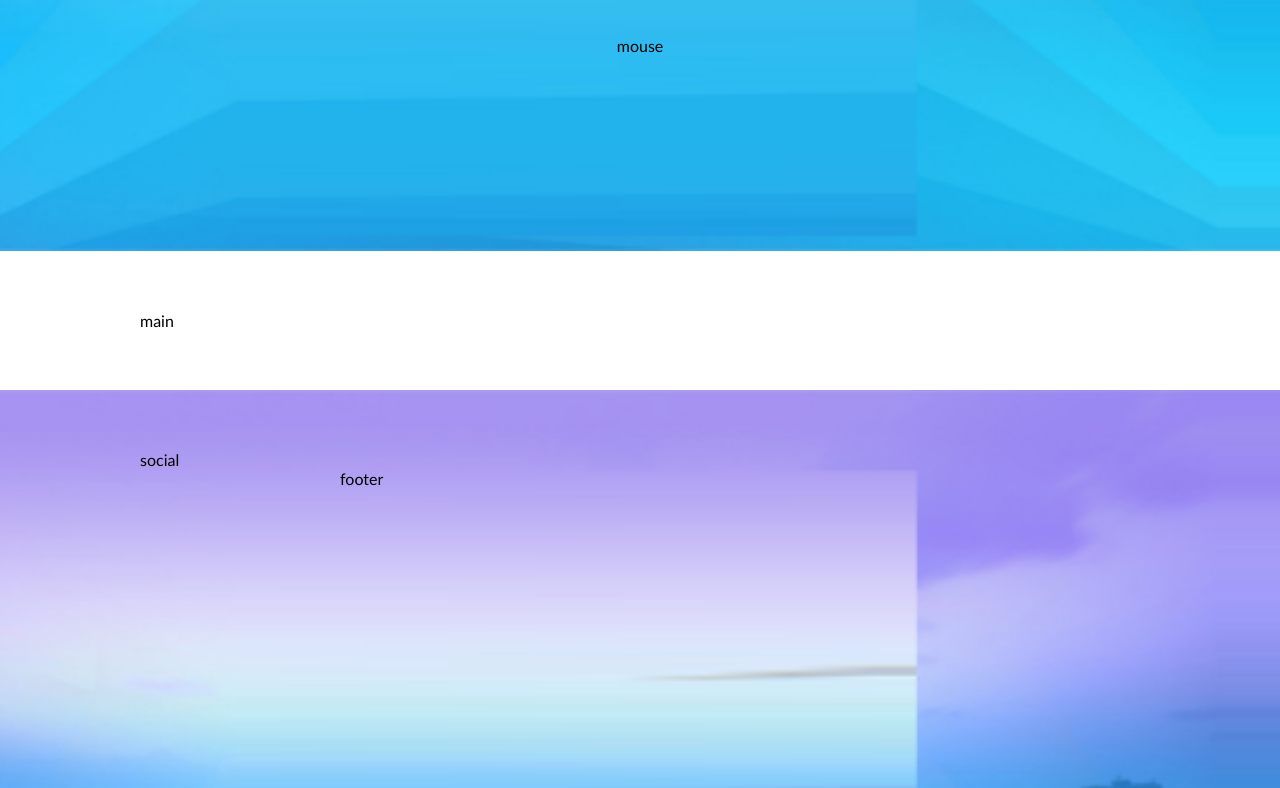
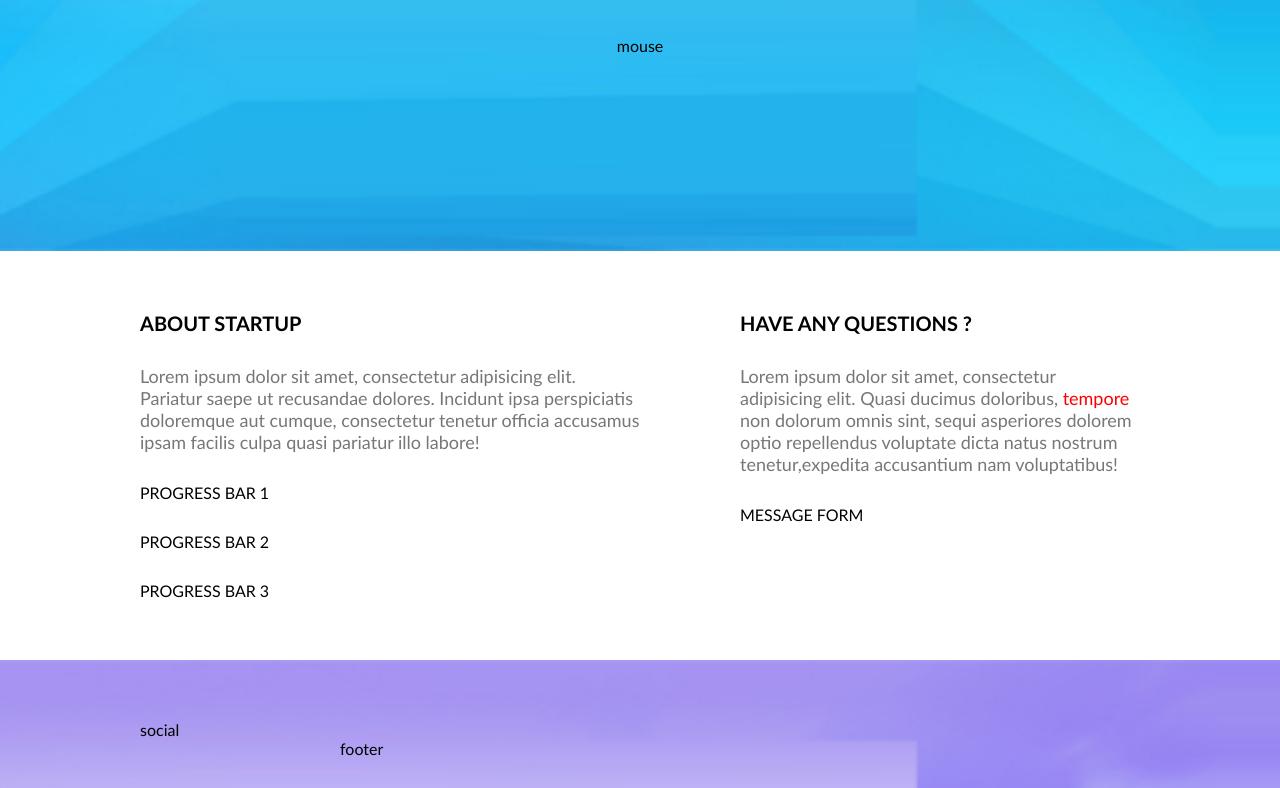
Before and after one commit to saulius334/9-comingsoon-inclass, a website: page index.html in a window 1280 px wide. Shown: the part 549-1337 px from the top of the page. Drawn offline with Linux system fonts and the light colour scheme.

Commit message:
Content section #8

```diff
--- a/index.html
+++ b/index.html
@@ -35,8 +35,39 @@
 
 
     <section class="container">
-        <div class="row">main</div>
+
+        <div class="row main-content">
+            <div class=" column left-column">
+                <h3 class="section-title">About Startup</h3>
+                <p class="section-description">Lorem ipsum dolor sit amet, consectetur
+                     adipisicing elit. Pariatur saepe ut recusandae dolores.
+                      Incidunt ipsa perspiciatis doloremque aut cumque,
+                       consectetur tenetur officia
+                     accusamus ipsam facilis culpa quasi pariatur illo labore!</p>
+                        <div>PROGRESS BAR 1</div>
+                        <div>PROGRESS BAR 2</div>
+                        <div>PROGRESS BAR 3</div>
+            </div>
+
+
+            <div class="column right-column">
+                <h3 class="section-title">have any questions ?</h3>
+                <p class="section-description"> Lorem ipsum dolor sit amet, consectetur adipisicing elit.
+                Quasi ducimus doloribus, <a href="#">tempore</a> non dolorum omnis sint,
+                sequi asperiores dolorem optio repellendus voluptate dicta
+                natus nostrum tenetur,expedita accusantium nam voluptatibus!</p>
+                    <form>
+                        MESSAGE FORM
+                    </form>
+            </div>
+        </div>
+
     </section>
+
+
+
+
+
     <section class="container bg-main">
         <div class="row">social</div>
         <div class="row-short">footer</div>
--- a/pages/home.css
+++ b/pages/home.css
@@ -35,3 +35,34 @@ width: 60px;
 .hero > .description {
 font-size: 20px;
 }
+
+.main-content {
+    display: flex;
+    justify-content: space-between;
+}
+.column {
+    display: flex;
+    flex-direction: column;
+    gap: 30px;
+}
+.left-column {
+width: 50%;
+}
+.right-column {
+width: 40%;
+}
+.section-title {
+font-size: 20px;
+text-transform: uppercase;
+}
+.section-description {
+ font-size: 18px;
+ color: #777;
+}
+.section-description > a {
+    color: red;
+    text-decoration: none;
+   }
+   .section-description > a:hover {
+    text-decoration: underline;
+   }
```
